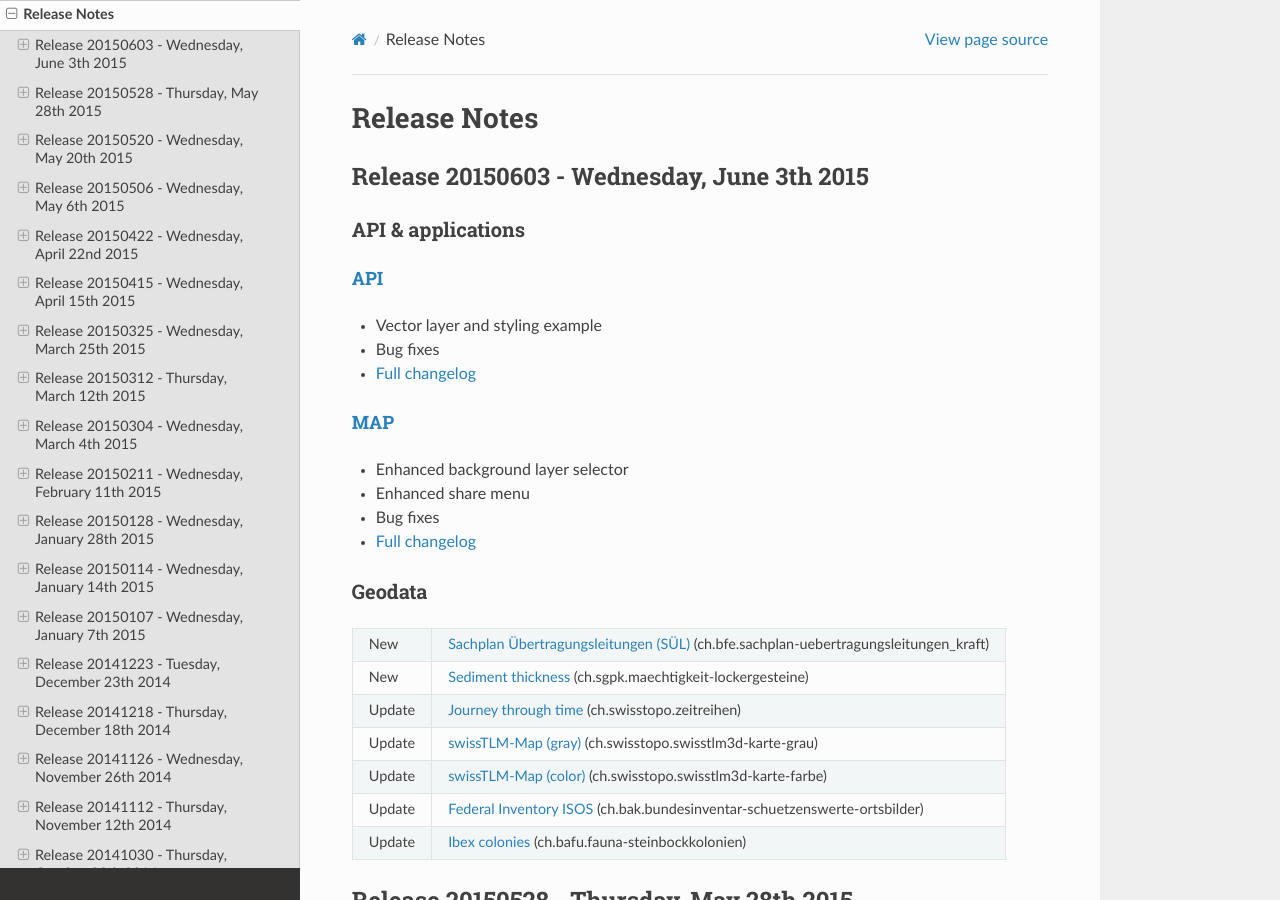
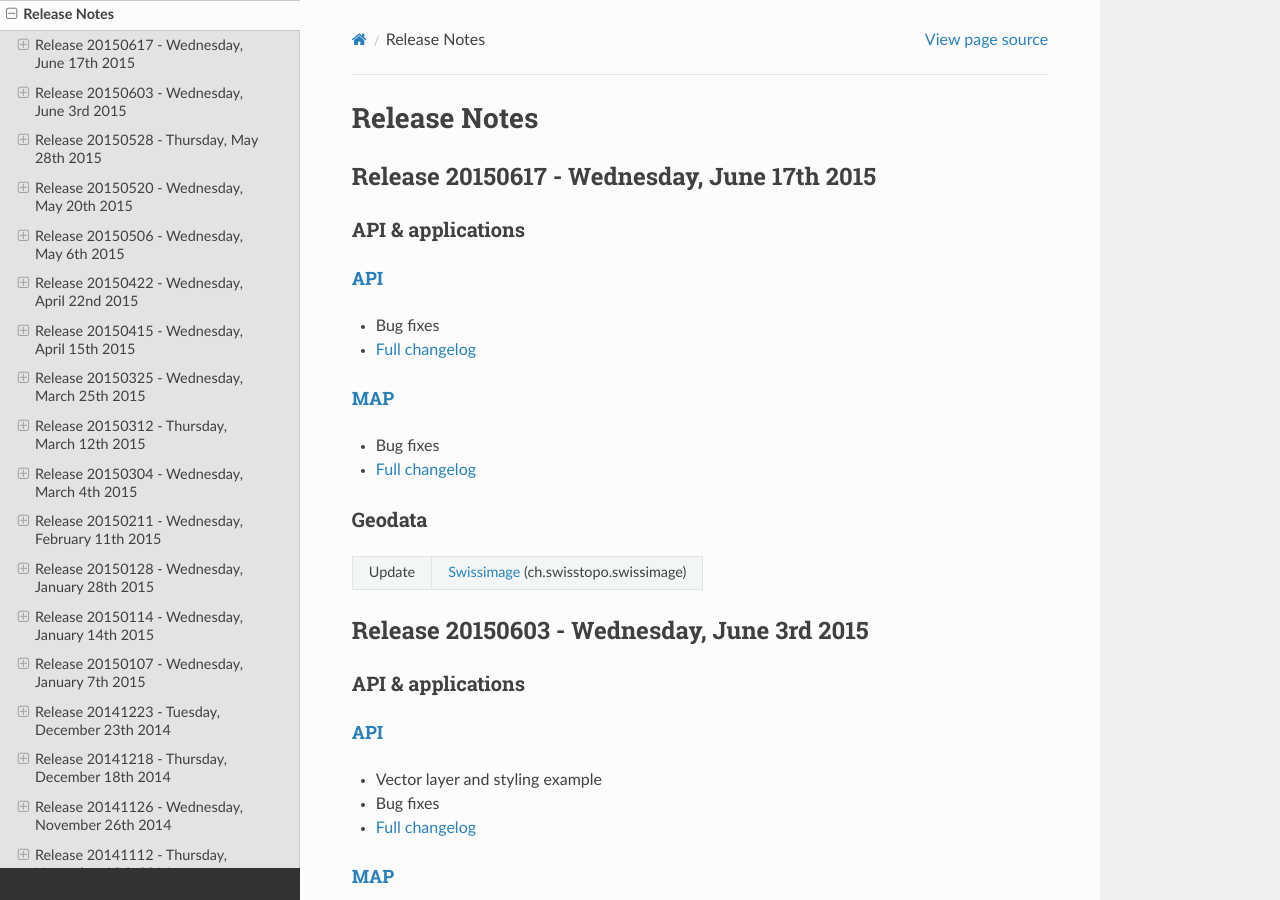
Before and after one commit to swisstopo-test/doc-chsdi3, a Sphinx documentation site: the page built from source/releasenotes/index.rst, in a window 1280 px wide and 900 px high. Built offline with Sphinx 7.4.7 and the Read the Docs theme 2.0.0, drawn with Linux system fonts in a browser that asks for light colours.

Commit message:
added releasenotes for deploy on 20150617

```diff
--- a/source/releasenotes/index.rst
+++ b/source/releasenotes/index.rst
@@ -9,9 +9,35 @@
 Release Notes
 =============
 
+.. _releasenotes_20150617:
+
+Release 20150617 - Wednesday, June 17th 2015
+------------------------------------------------
+
+API & applications
+******************
+
+`API <//api3.geo.admin.ch>`__
+'''''''''''''''''''''''''''''
+- Bug fixes
+- `Full changelog <https://github.com/geoadmin/mf-chsdi3/compare/r_150603...r_150617>`__
+
+`MAP <//map.geo.admin.ch>`__
+'''''''''''''''''''''''''''''
+- Bug fixes
+- `Full changelog <https://github.com/geoadmin/mf-geoadmin3/compare/r_150603...r_150617>`__
+
+
+Geodata
+*******
+
++--------+----------------------------------------------------------------------------------------------------------------------------------------------------------------------------------------------------------------------+
+| Update | `Swissimage <//map.geo.admin.ch/?bgLayer=ch.swisstopo.swissimage>`__ (ch.swisstopo.swissimage)                                                                                                                       |
++--------+----------------------------------------------------------------------------------------------------------------------------------------------------------------------------------------------------------------------+
+
 .. _releasenotes_20150603:
 
-Release 20150603 - Wednesday, June 3th 2015
+Release 20150603 - Wednesday, June 3rd 2015
 ------------------------------------------------
 
 API & applications
@@ -49,7 +75,6 @@ Geodata
 +--------+----------------------------------------------------------------------------------------------------------------------------------------------------------------------------------------------------------------------+
 | Update | `Ibex colonies <//map.geo.admin.ch/?layers=ch.bafu.fauna-steinbockkolonien)>`__ (ch.bafu.fauna-steinbockkolonien)                                                                                                    |
 +--------+----------------------------------------------------------------------------------------------------------------------------------------------------------------------------------------------------------------------+
-
 
 .. _releasenotes_20150528:
 
```
